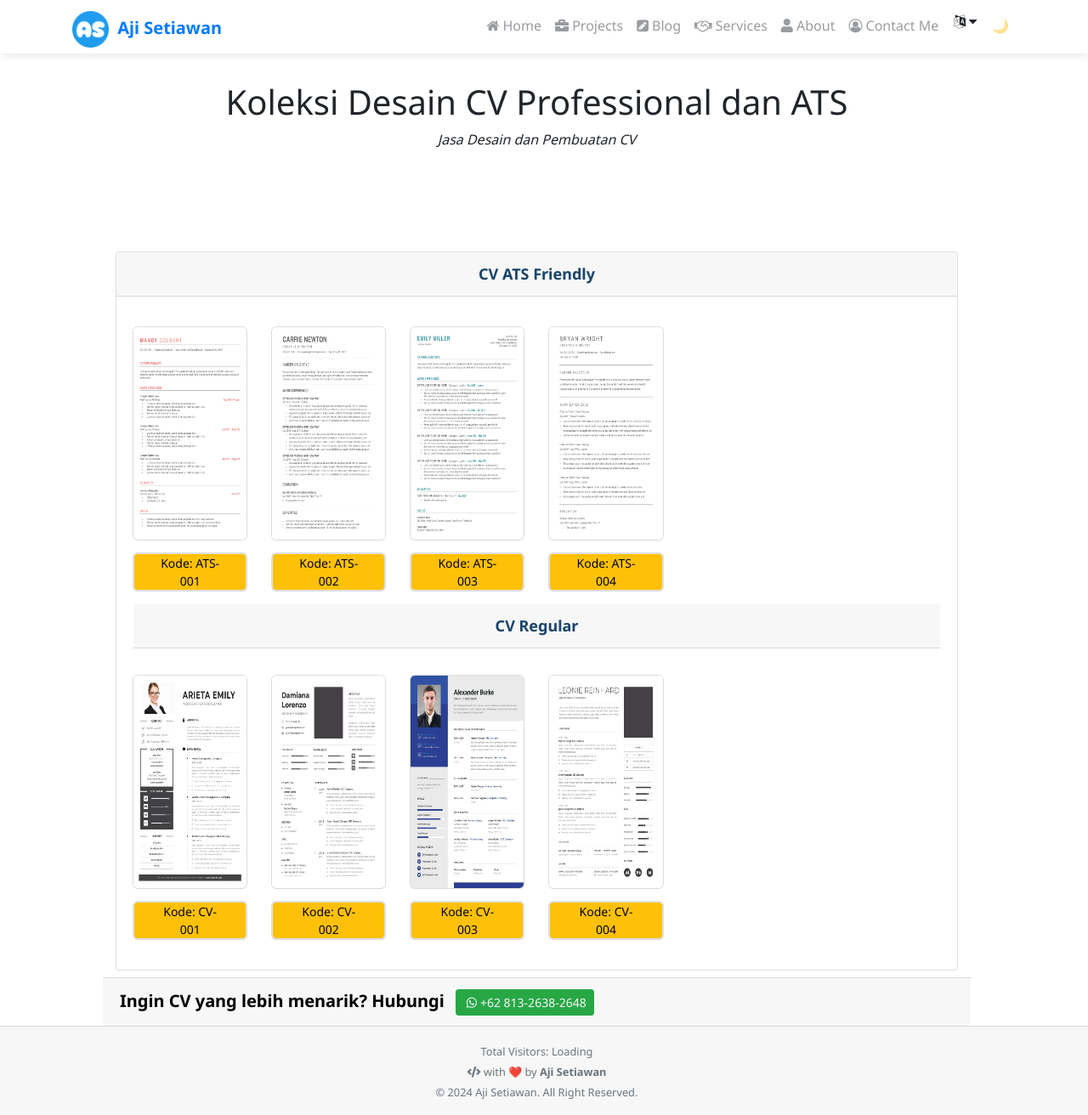
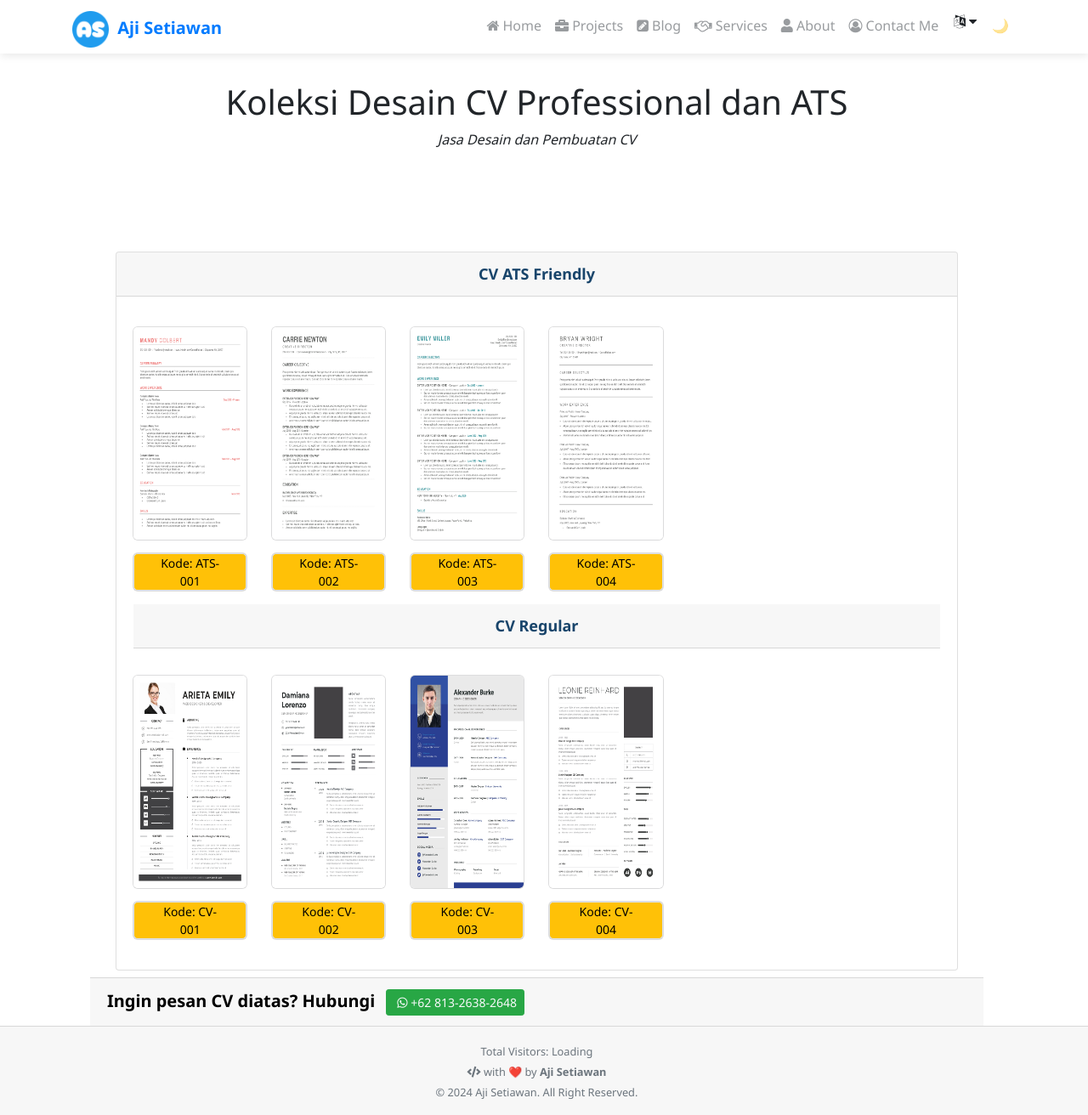
Before and after one commit to ajisetiawan716/ajisetiawan716.github.io, a Jekyll site: the page built from pages/desain-cv.html, in a window 1280 px wide and 1312 px high. Shown: the whole window at 85% size. Built offline with Jekyll 4.4.1, drawn with Linux system fonts in a browser that asks for light colours; nearby versions of some CDN libraries; emoji names are drawn with the system emoji font; comment, search, counter and statistics services are not loaded; a style sheet for code colours, icons or effects is not loaded.

Commit message:
Update desain-cv.html

```diff
--- a/pages/desain-cv.html
+++ b/pages/desain-cv.html
@@ -60,16 +60,17 @@ description: Jasa Desain dan Pembuatan CV
     </div>
         <!-- Dan seterusnya untuk galeri-galeri lainnya -->
 
+    </div>
+	<!-- end -->
+
         <div class="card-footer">
             <span class="font-weight-bold" style="font-size:20px;color:#000;">
-                Ingin CV yang lebih menarik? Hubungi
+                Ingin pesan CV diatas? Hubungi
                 <a class="ml-2 btn btn-sm btn-success text-light" href="https://wa.me/+6281326482638?text=Saya Ingin Template CV" target="_blank">
                     <i class="fab fa-whatsapp" style="width:20px;"></i>+62 813-2638-2648
                 </a>
             </span>
         </div>
-    </div>
-
     <!-- Lightgallery JS -->
     <script src="https://cdn.jsdelivr.net/npm/lightgallery@2.5.0/lightgallery.min.js"></script>
     <script src="https://cdn.jsdelivr.net/npm/lightgallery@2.5.0/plugins/thumbnail/lg-thumbnail.min.js"></script>
```
